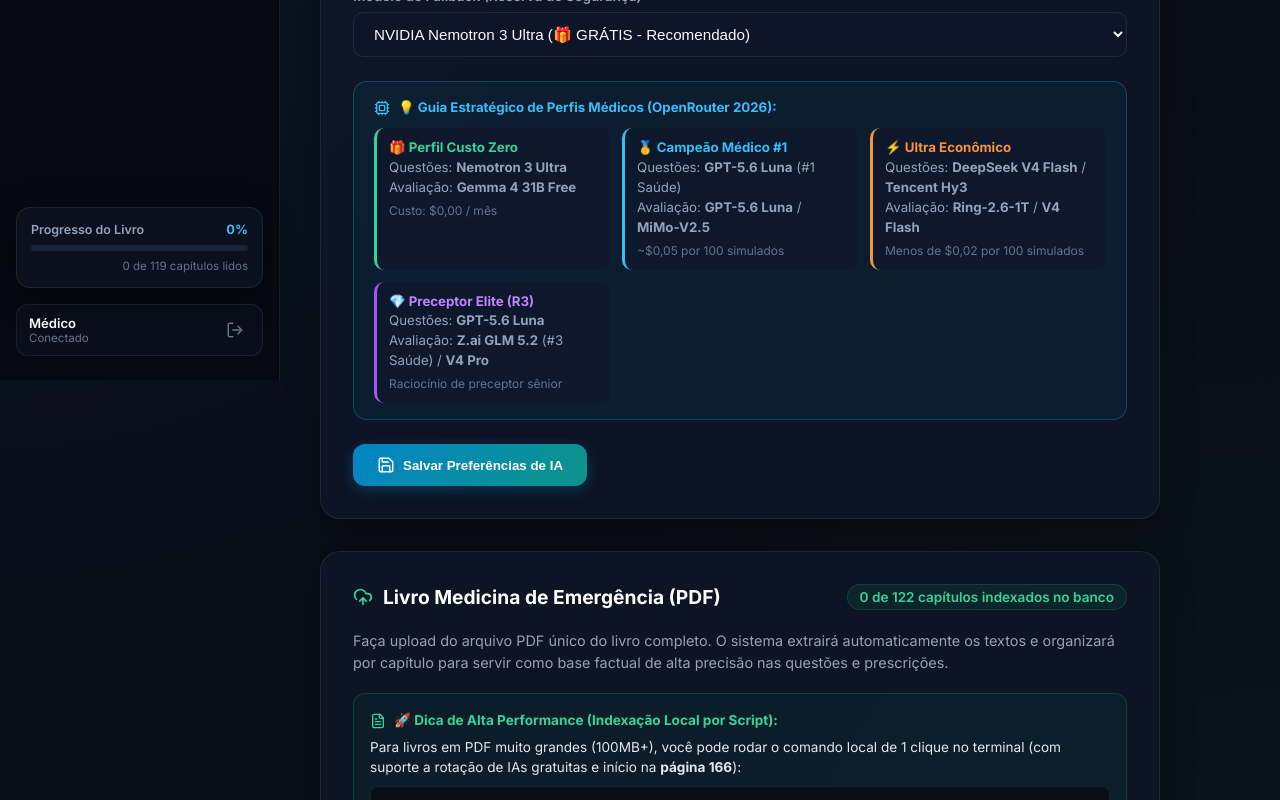
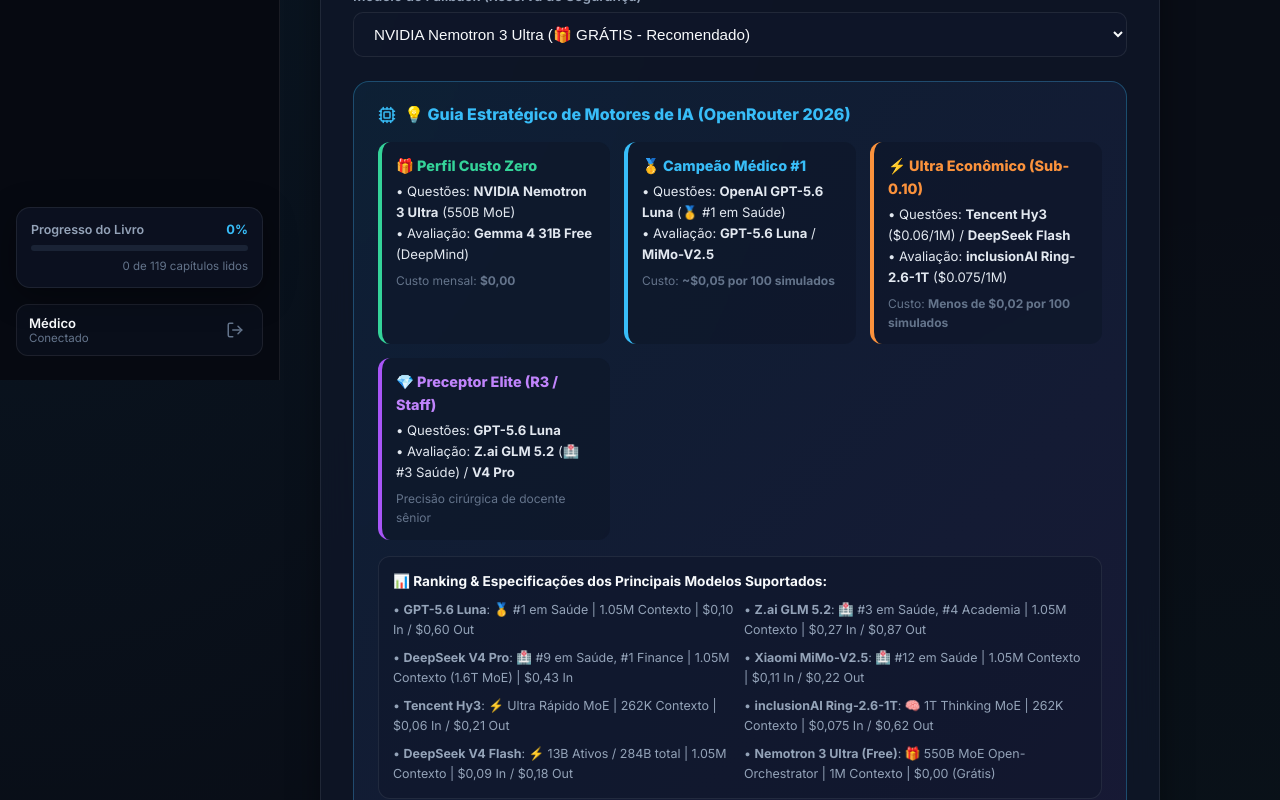
Before and after one commit to CaioPSSS/EmergeMed, a Next.js app: page /configuracoes in a window 1280 px wide. Shown: the part 420-1220 px from the top of the page. Built offline with nearby package versions, Linux system fonts and the light colour scheme; no server answers.

Commit message:
feat: implement settings page to manage OpenRouter API configuration and PDF content ingestion

```diff
--- a/app/(authenticated)/configuracoes/page.tsx
+++ b/app/(authenticated)/configuracoes/page.tsx
@@ -279,53 +279,88 @@
             onChange={(e) => setFallbackModel(e.target.value)}
             style={{ background: 'rgba(15, 23, 42, 0.8)' }}
           >
-            <option value="nvidia/nemotron-3-ultra-550b-a55b:free">NVIDIA Nemotron 3 Ultra (🎁 GRÁTIS - Recomendado)</option>
-            <option value="google/gemma-4-31b-it:free">Google Gemma 4 31B (🎁 GRÁTIS)</option>
-            <option value="google/gemma-4-26b-a4b-it:free">Google Gemma 4 26B (🎁 GRÁTIS)</option>
-            <option value="tencent/hy3-preview">Tencent Hy3 Preview ($0.06/1M)</option>
-            <option value="openai/gpt-5.6-luna">OpenAI GPT-5.6 Luna ($0.10/1M)</option>
+            <optgroup label="🎁 100% Gratuitos (Recomendados para Fallback)">
+              <option value="nvidia/nemotron-3-ultra-550b-a55b:free">NVIDIA Nemotron 3 Ultra (🎁 GRÁTIS - Recomendado)</option>
+              <option value="google/gemma-4-31b-it:free">Google Gemma 4 31B (🎁 GRÁTIS - DeepMind)</option>
+              <option value="google/gemma-4-26b-a4b-it:free">Google Gemma 4 26B (🎁 GRÁTIS - MoE 3.8B Ativo)</option>
+            </optgroup>
+            <optgroup label="⚡ Alta Eficiência & Baixo Custo (Sub-0.20/1M)">
+              <option value="tencent/hy3-preview">Tencent Hy3 Preview ($0.06/1M - ⚡ MoE Ultra Barato)</option>
+              <option value="inclusionai/ring-2.6-1t">inclusionAI Ring-2.6-1T ($0.075/1M - 1T Thinking MoE)</option>
+              <option value="deepseek/deepseek-v4-flash-0731">DeepSeek V4 Flash 0731 ($0.09/1M - Ultra Rápido MoE)</option>
+              <option value="google/gemma-4-31b-it">Google Gemma 4 31B ($0.09/1M - 🏥 #17 em Saúde)</option>
+              <option value="xiaomi/mimo-v2.5">Xiaomi MiMo-V2.5 ($0.11/1M - 🏥 #12 em Saúde)</option>
+              <option value="google/gemini-2.5-flash">Google Gemini 2.5 Flash ($0.15/1M - Vercel Native)</option>
+              <option value="openai/gpt-5.4-nano">OpenAI GPT-5.4 Nano ($0.20/1M - Low Latency)</option>
+              <option value="qwen/qwen3.6-35b-a3b">Qwen 3.6 35B A3B ($0.10/1M - 🧠 Thinking Mode)</option>
+            </optgroup>
+            <optgroup label="🥇 Líderes em Saúde & Raciocínio Médio/Alto">
+              <option value="openai/gpt-5.6-luna">OpenAI GPT-5.6 Luna ($0.10/1M - 🥇 #1 em Saúde)</option>
+              <option value="z-ai/glm-5.2">Z.ai GLM 5.2 ($0.27/1M - 🏥 #3 em Saúde, #4 Academia)</option>
+              <option value="deepseek/deepseek-v4-pro">DeepSeek V4 Pro ($0.43/1M - 🏥 #9 em Saúde, 1.6T MoE)</option>
+              <option value="xiaomi/mimo-v2.5-pro">Xiaomi MiMo-V2.5-Pro ($0.34/1M - Agentic Pro)</option>
+            </optgroup>
           </select>
         </div>
 
-        {/* Visual Cheat Sheet Box */}
+        {/* Visual Strategic Guide Box */}
         <div style={{
-          background: 'rgba(14, 165, 233, 0.06)',
-          border: '1px solid rgba(56, 189, 248, 0.25)',
-          borderRadius: '14px',
-          padding: '16px 20px',
-          fontSize: '0.83rem',
-          lineHeight: '1.5',
+          background: 'linear-gradient(135deg, rgba(14, 165, 233, 0.08) 0%, rgba(139, 92, 246, 0.08) 100%)',
+          border: '1px solid rgba(56, 189, 248, 0.3)',
+          borderRadius: '16px',
+          padding: '20px 24px',
+          fontSize: '0.85rem',
+          lineHeight: '1.6',
         }}>
-          <div style={{ fontWeight: 700, color: '#38bdf8', marginBottom: '10px', display: 'flex', alignItems: 'center', gap: '8px' }}>
-            <Cpu size={16} /> 💡 Guia Estratégico de Perfis Médicos (OpenRouter 2026):
+          <div style={{ fontWeight: 800, fontSize: '1rem', color: '#38bdf8', marginBottom: '14px', display: 'flex', alignItems: 'center', gap: '8px' }}>
+            <Cpu size={18} /> 💡 Guia Estratégico de Motores de IA (OpenRouter 2026)
           </div>
-          <div style={{ display: 'grid', gridTemplateColumns: 'repeat(auto-fit, minmax(200px, 1fr))', gap: '12px' }}>
-            <div style={{ background: 'rgba(15, 23, 42, 0.6)', padding: '10px 12px', borderRadius: '10px', borderLeft: '3px solid #34d399' }}>
-              <div style={{ fontWeight: 700, color: '#34d399' }}>🎁 Perfil Custo Zero</div>
-              <div style={{ color: 'var(--text-muted)' }}>Questões: <strong>Nemotron 3 Ultra</strong></div>
-              <div style={{ color: 'var(--text-muted)' }}>Avaliação: <strong>Gemma 4 31B Free</strong></div>
-              <div style={{ fontSize: '0.75rem', color: 'var(--text-subtle)', marginTop: '4px' }}>Custo: $0,00 / mês</div>
+
+          {/* Detailed Profiles */}
+          <div style={{ display: 'grid', gridTemplateColumns: 'repeat(auto-fit, minmax(220px, 1fr))', gap: '14px', marginBottom: '16px' }}>
+            <div style={{ background: 'rgba(15, 23, 42, 0.7)', padding: '12px 14px', borderRadius: '12px', borderLeft: '4px solid #34d399' }}>
+              <div style={{ fontWeight: 800, color: '#34d399', fontSize: '0.9rem', marginBottom: '4px' }}>🎁 Perfil Custo Zero</div>
+              <div style={{ color: '#e2e8f0', fontSize: '0.82rem' }}>• Questões: <strong>NVIDIA Nemotron 3 Ultra</strong> (550B MoE)</div>
+              <div style={{ color: '#e2e8f0', fontSize: '0.82rem' }}>• Avaliação: <strong>Gemma 4 31B Free</strong> (DeepMind)</div>
+              <div style={{ color: 'var(--text-subtle)', fontSize: '0.75rem', marginTop: '6px' }}>Custo mensal: <strong>$0,00</strong></div>
             </div>
 
-            <div style={{ background: 'rgba(15, 23, 42, 0.6)', padding: '10px 12px', borderRadius: '10px', borderLeft: '3px solid #38bdf8' }}>
-              <div style={{ fontWeight: 700, color: '#38bdf8' }}>🥇 Campeão Médico #1</div>
-              <div style={{ color: 'var(--text-muted)' }}>Questões: <strong>GPT-5.6 Luna</strong> (#1 Saúde)</div>
-              <div style={{ color: 'var(--text-muted)' }}>Avaliação: <strong>GPT-5.6 Luna</strong> / <strong>MiMo-V2.5</strong></div>
-              <div style={{ fontSize: '0.75rem', color: 'var(--text-subtle)', marginTop: '4px' }}>~$0,05 por 100 simulados</div>
+            <div style={{ background: 'rgba(15, 23, 42, 0.7)', padding: '12px 14px', borderRadius: '12px', borderLeft: '4px solid #38bdf8' }}>
+              <div style={{ fontWeight: 800, color: '#38bdf8', fontSize: '0.9rem', marginBottom: '4px' }}>🥇 Campeão Médico #1</div>
+              <div style={{ color: '#e2e8f0', fontSize: '0.82rem' }}>• Questões: <strong>OpenAI GPT-5.6 Luna</strong> (🥇 #1 em Saúde)</div>
+              <div style={{ color: '#e2e8f0', fontSize: '0.82rem' }}>• Avaliação: <strong>GPT-5.6 Luna</strong> / <strong>MiMo-V2.5</strong></div>
+              <div style={{ color: 'var(--text-subtle)', fontSize: '0.75rem', marginTop: '6px' }}>Custo: <strong>~$0,05 por 100 simulados</strong></div>
             </div>
 
-            <div style={{ background: 'rgba(15, 23, 42, 0.6)', padding: '10px 12px', borderRadius: '10px', borderLeft: '3px solid #fb923c' }}>
-              <div style={{ fontWeight: 700, color: '#fb923c' }}>⚡ Ultra Econômico</div>
-              <div style={{ color: 'var(--text-muted)' }}>Questões: <strong>DeepSeek V4 Flash</strong> / <strong>Tencent Hy3</strong></div>
-              <div style={{ color: 'var(--text-muted)' }}>Avaliação: <strong>Ring-2.6-1T</strong> / <strong>V4 Flash</strong></div>
-              <div style={{ fontSize: '0.75rem', color: 'var(--text-subtle)', marginTop: '4px' }}>Menos de $0,02 por 100 simulados</div>
+            <div style={{ background: 'rgba(15, 23, 42, 0.7)', padding: '12px 14px', borderRadius: '12px', borderLeft: '4px solid #fb923c' }}>
+              <div style={{ fontWeight: 800, color: '#fb923c', fontSize: '0.9rem', marginBottom: '4px' }}>⚡ Ultra Econômico (Sub-0.10)</div>
+              <div style={{ color: '#e2e8f0', fontSize: '0.82rem' }}>• Questões: <strong>Tencent Hy3</strong> ($0.06/1M) / <strong>DeepSeek Flash</strong></div>
+              <div style={{ color: '#e2e8f0', fontSize: '0.82rem' }}>• Avaliação: <strong>inclusionAI Ring-2.6-1T</strong> ($0.075/1M)</div>
+              <div style={{ color: 'var(--text-subtle)', fontSize: '0.75rem', marginTop: '6px' }}>Custo: <strong>Menos de $0,02 por 100 simulados</strong></div>
             </div>
 
-            <div style={{ background: 'rgba(15, 23, 42, 0.6)', padding: '10px 12px', borderRadius: '10px', borderLeft: '3px solid #a855f7' }}>
-              <div style={{ fontWeight: 700, color: '#c084fc' }}>💎 Preceptor Elite (R3)</div>
-              <div style={{ color: 'var(--text-muted)' }}>Questões: <strong>GPT-5.6 Luna</strong></div>
-              <div style={{ color: 'var(--text-muted)' }}>Avaliação: <strong>Z.ai GLM 5.2</strong> (#3 Saúde) / <strong>V4 Pro</strong></div>
-              <div style={{ fontSize: '0.75rem', color: 'var(--text-subtle)', marginTop: '4px' }}>Raciocínio de preceptor sênior</div>
+            <div style={{ background: 'rgba(15, 23, 42, 0.7)', padding: '12px 14px', borderRadius: '12px', borderLeft: '4px solid #a855f7' }}>
+              <div style={{ fontWeight: 800, color: '#c084fc', fontSize: '0.9rem', marginBottom: '4px' }}>💎 Preceptor Elite (R3 / Staff)</div>
+              <div style={{ color: '#e2e8f0', fontSize: '0.82rem' }}>• Questões: <strong>GPT-5.6 Luna</strong></div>
+              <div style={{ color: '#e2e8f0', fontSize: '0.82rem' }}>• Avaliação: <strong>Z.ai GLM 5.2</strong> (🏥 #3 Saúde) / <strong>V4 Pro</strong></div>
+              <div style={{ color: 'var(--text-subtle)', fontSize: '0.75rem', marginTop: '6px' }}>Precisão cirúrgica de docente sênior</div>
+            </div>
+          </div>
+
+          {/* Model Rankings & Spec Summary */}
+          <div style={{ background: 'rgba(15, 23, 42, 0.5)', padding: '14px', borderRadius: '12px', border: '1px solid var(--border-subtle)' }}>
+            <div style={{ fontWeight: 700, color: '#f8fafc', marginBottom: '8px', fontSize: '0.85rem' }}>
+              📊 Ranking & Especificações dos Principais Modelos Suportados:
+            </div>
+            <div style={{ display: 'grid', gridTemplateColumns: 'repeat(auto-fit, minmax(240px, 1fr))', gap: '8px', fontSize: '0.78rem', color: 'var(--text-muted)' }}>
+              <div>• <strong>GPT-5.6 Luna</strong>: 🥇 #1 em Saúde | 1.05M Contexto | $0,10 In / $0,60 Out</div>
+              <div>• <strong>Z.ai GLM 5.2</strong>: 🏥 #3 em Saúde, #4 Academia | 1.05M Contexto | $0,27 In / $0,87 Out</div>
+              <div>• <strong>DeepSeek V4 Pro</strong>: 🏥 #9 em Saúde, #1 Finance | 1.05M Contexto (1.6T MoE) | $0,43 In</div>
+              <div>• <strong>Xiaomi MiMo-V2.5</strong>: 🏥 #12 em Saúde | 1.05M Contexto | $0,11 In / $0,22 Out</div>
+              <div>• <strong>Tencent Hy3</strong>: ⚡ Ultra Rápido MoE | 262K Contexto | $0,06 In / $0,21 Out</div>
+              <div>• <strong>inclusionAI Ring-2.6-1T</strong>: 🧠 1T Thinking MoE | 262K Contexto | $0,075 In / $0,62 Out</div>
+              <div>• <strong>DeepSeek V4 Flash</strong>: ⚡ 13B Ativos / 284B total | 1.05M Contexto | $0,09 In / $0,18 Out</div>
+              <div>• <strong>Nemotron 3 Ultra (Free)</strong>: 🎁 550B MoE Open-Orchestrator | 1M Contexto | $0,00 (Grátis)</div>
             </div>
           </div>
         </div>
```
